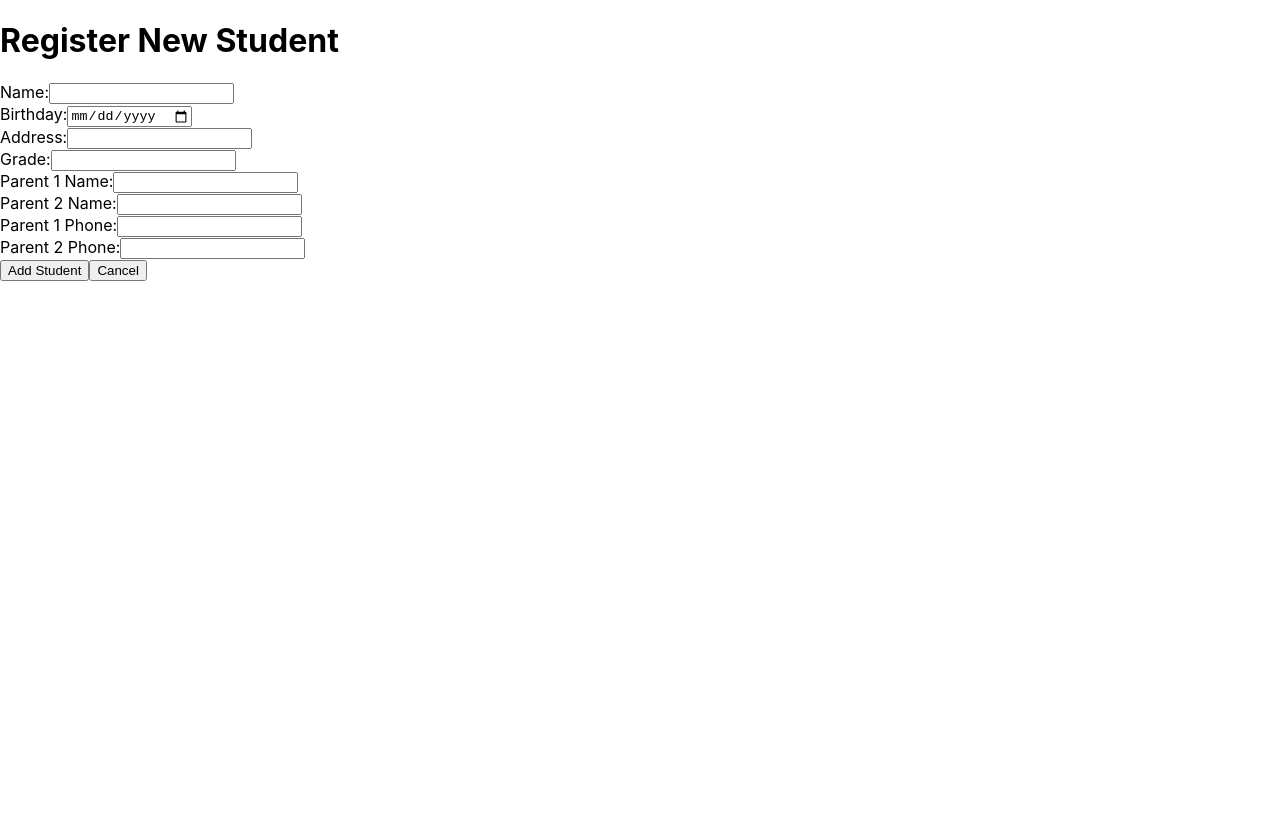
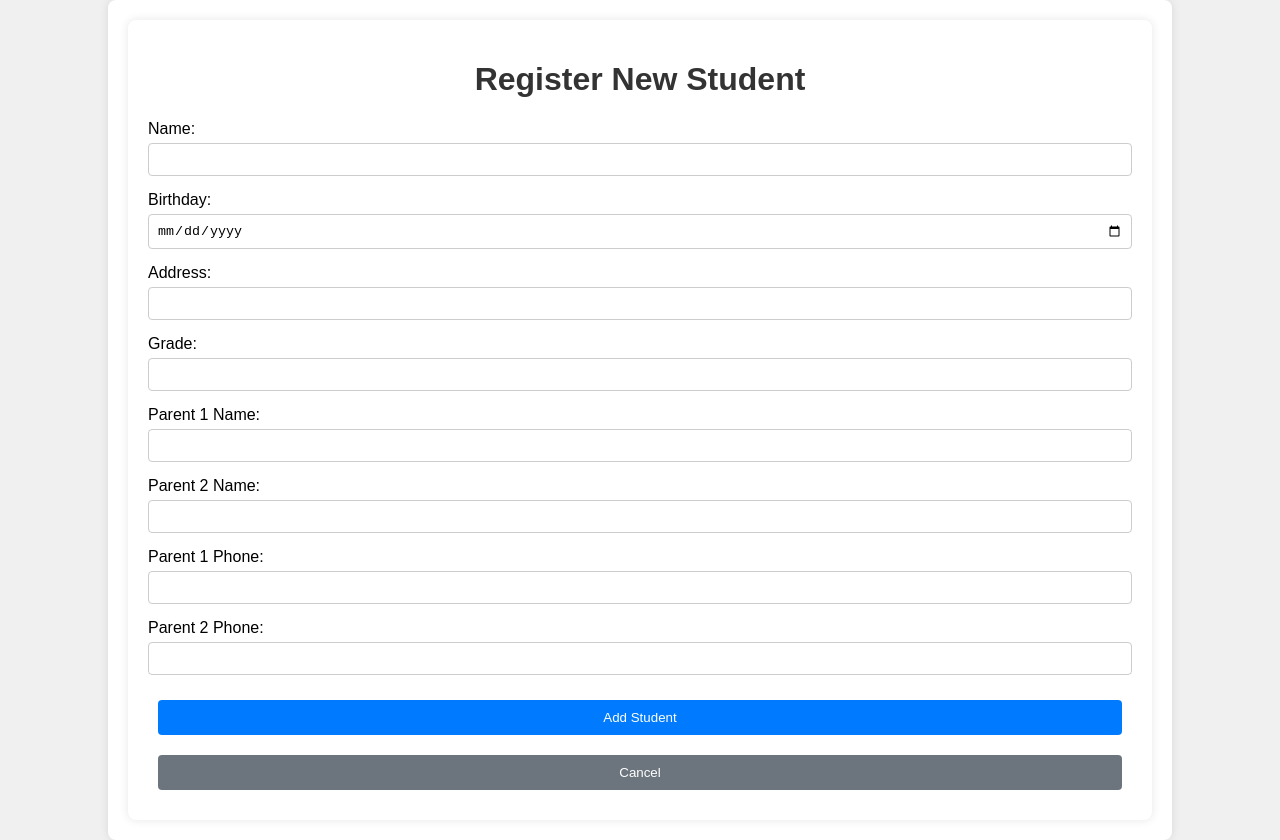
Before and after one commit to nataliethomas04/automation-project, a React (Create React App) app: page /register in a window 1280 px wide. Both pictures are taken after a click on the button "Register New Student". Before the commit the page ends 800 px from the top, so only its background shows below. Built offline with nearby package versions, Linux system fonts and the light colour scheme.

Commit message:
Student Registration

```diff
--- a/src/App.css
+++ b/src/App.css
@@ -1,38 +1,103 @@
-.App {
+/* App.css */
+body {
+  font-family: Arial, sans-serif;
+  background-color: #f0f0f0;
+  margin: 0;
+  padding: 0;
+}
+
+.container {
+  width: 80%;
+  margin: 0 auto;
+  padding: 20px;
+  background-color: #fff;
+  border-radius: 8px;
+  box-shadow: 0 0 10px rgba(0, 0, 0, 0.1);
+}
+
+h1 {
+  text-align: center;
+  color: #333;
+}
+
+.btn {
+  display: inline-block;
+  margin: 10px;
+  padding: 10px 20px;
+  background-color: #007BFF;
+  color: white;
+  border: none;
+  border-radius: 4px;
+  cursor: pointer;
   text-align: center;
 }
 
-.App-logo {
-  height: 40vmin;
-  pointer-events: none;
+.btn:hover {
+  background-color: #0056b3;
 }
 
-@media (prefers-reduced-motion: no-preference) {
-  .App-logo {
-    animation: App-logo-spin infinite 20s linear;
-  }
+.btn-cancel {
+  background-color: #6c757d;
 }
 
-.App-header {
-  background-color: #282c34;
-  min-height: 100vh;
+.btn-cancel:hover {
+  background-color: #5a6268;
+}
+
+.btn-delete {
+  background-color: #dc3545;
+}
+
+.btn-delete:hover {
+  background-color: #c82333;
+}
+
+.form-container {
+  padding: 20px;
+  background-color: #fff;
+  border-radius: 8px;
+  box-shadow: 0 0 10px rgba(0, 0, 0, 0.1);
+}
+
+.form {
   display: flex;
   flex-direction: column;
-  align-items: center;
-  justify-content: center;
-  font-size: calc(10px + 2vmin);
-  color: white;
 }
 
-.App-link {
-  color: #61dafb;
+.form-group {
+  margin-bottom: 15px;
 }
 
-@keyframes App-logo-spin {
-  from {
-    transform: rotate(0deg);
-  }
-  to {
-    transform: rotate(360deg);
-  }
+.form-group label {
+  display: block;
+  margin-bottom: 5px;
 }
+
+.form-group input {
+  width: 100%;
+  padding: 8px;
+  box-sizing: border-box;
+  border: 1px solid #ccc;
+  border-radius: 4px;
+}
+
+.class-list {
+  padding: 20px;
+}
+
+.class-list ul {
+  list-style-type: none;
+  padding: 0;
+}
+
+.student-item {
+  padding: 10px;
+  border-bottom: 1px solid #ccc;
+  display: flex;
+  justify-content: space-between;
+  align-items: center;
+}
+
+.student-item button {
+  margin-left: 10px;
+}
--- a/src/App.js
+++ b/src/App.js
@@ -1,4 +1,5 @@
 import React, { useState } from 'react';
+import './App.css';  // Make sure to create an App.css file for custom styles
 
 function App() {
   const [page, setPage] = useState('home');
@@ -58,74 +59,74 @@ function App() {
   };
 
   return (
-    <div>
+    <div className="container">
       {page === 'home' && (
-        <div>
+        <div className="home">
           <h1>School Registration</h1>
-          <button onClick={() => setPage('register')}>Register New Student</button>
-          <button onClick={() => setPage('viewClass')}>View Class</button>
+          <button className="btn" onClick={() => setPage('register')}>Register New Student</button>
+          <button className="btn" onClick={() => setPage('viewClass')}>View Class</button>
         </div>
       )}
 
       {page === 'register' && (
-        <div>
+        <div className="form-container">
           <h1>{editIndex !== null ? 'Edit Student' : 'Register New Student'}</h1>
-          <form onSubmit={handleSubmit}>
-            <div>
+          <form onSubmit={handleSubmit} className="form">
+            <div className="form-group">
               <label>Name:</label>
               <input type="text" name="name" value={formData.name} onChange={handleInputChange} required />
             </div>
-            <div>
+            <div className="form-group">
               <label>Birthday:</label>
               <input type="date" name="birthday" value={formData.birthday} onChange={handleInputChange} required />
             </div>
-            <div>
+            <div className="form-group">
               <label>Address:</label>
               <input type="text" name="address" value={formData.address} onChange={handleInputChange} required />
             </div>
-            <div>
+            <div className="form-group">
               <label>Grade:</label>
               <input type="text" name="grade" value={formData.grade} onChange={handleInputChange} required />
             </div>
-            <div>
+            <div className="form-group">
               <label>Parent 1 Name:</label>
               <input type="text" name="parent1" value={formData.parent1} onChange={handleInputChange} required />
             </div>
-            <div>
+            <div className="form-group">
               <label>Parent 2 Name:</label>
               <input type="text" name="parent2" value={formData.parent2} onChange={handleInputChange} required />
             </div>
-            <div>
+            <div className="form-group">
               <label>Parent 1 Phone:</label>
               <input type="tel" name="phone1" value={formData.phone1} onChange={handleInputChange} required />
             </div>
-            <div>
+            <div className="form-group">
               <label>Parent 2 Phone:</label>
               <input type="tel" name="phone2" value={formData.phone2} onChange={handleInputChange} required />
             </div>
-            <button type="submit">{editIndex !== null ? 'Update Student' : 'Add Student'}</button>
-            <button type="button" onClick={() => { setPage('home'); setEditIndex(null); }}>Cancel</button>
+            <button type="submit" className="btn">{editIndex !== null ? 'Update Student' : 'Add Student'}</button>
+            <button type="button" className="btn btn-cancel" onClick={() => { setPage('home'); setEditIndex(null); }}>Cancel</button>
           </form>
         </div>
       )}
 
       {page === 'viewClass' && (
-        <div>
+        <div className="class-list">
           <h1>Class List</h1>
           {students.length === 0 ? (
             <p>No students registered yet.</p>
           ) : (
             <ul>
               {students.map((student, index) => (
-                <li key={index}>
+                <li key={index} className="student-item">
                   {student.name} - {student.birthday} - {student.address} - {student.grade} - {student.parent1} ({student.phone1}) - {student.parent2} ({student.phone2})
-                  <button onClick={() => handleEdit(index)}>Edit</button>
-                  <button onClick={() => handleDelete(index)}>Delete</button>
+                  <button className="btn" onClick={() => handleEdit(index)}>Edit</button>
+                  <button className="btn btn-delete" onClick={() => handleDelete(index)}>Delete</button>
                 </li>
               ))}
             </ul>
           )}
-          <button onClick={() => setPage('home')}>Back to Home</button>
+          <button className="btn" onClick={() => setPage('home')}>Back to Home</button>
         </div>
       )}
     </div>
```
